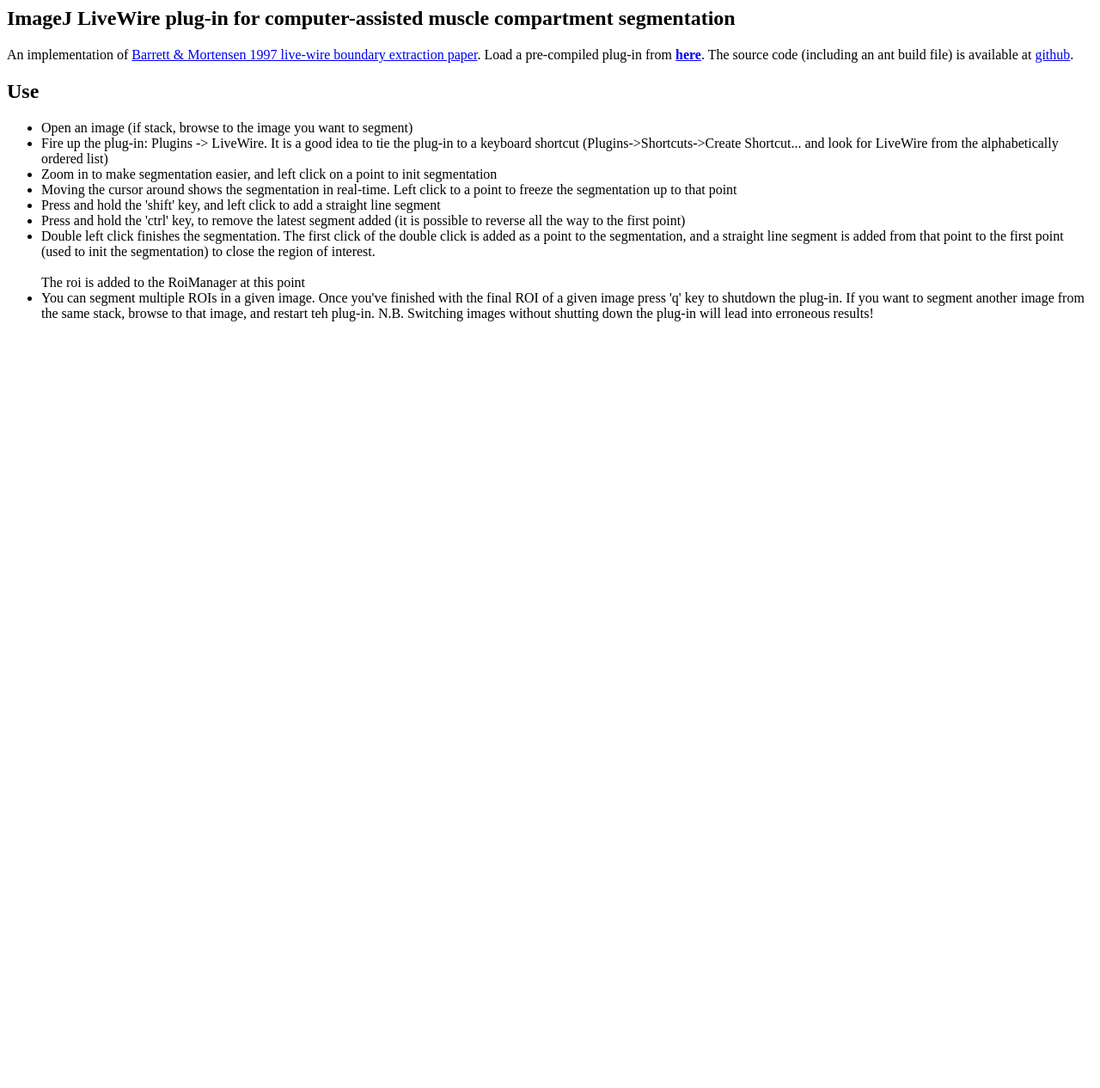
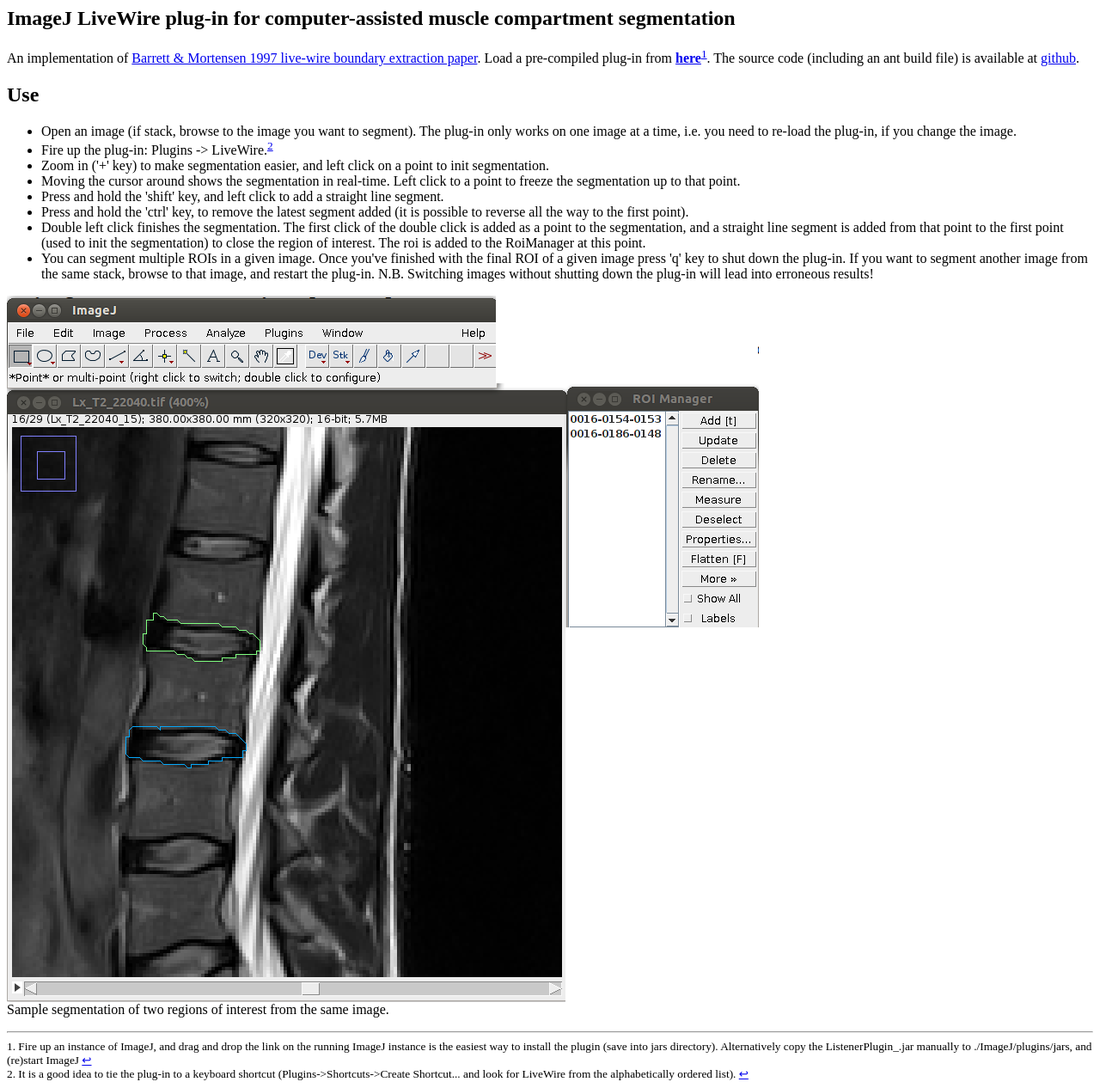
Before and after one commit to yasminromi/imageJLiveWirePlugin, a plain HTML site: page index.html in a window 1280 px wide. Shown: the whole page at 86% size. Before the commit the page ends 800 px from the top, so only its background shows below. Drawn offline with Linux system fonts and the light colour scheme.

Commit message:
Added sample image

```diff
--- a/index.html
+++ b/index.html
@@ -1,23 +1,38 @@
 <html>
+	<meta http-equiv="Content-Type" content="text/html;charset=UTF-8"/>
 	<body>
 		<H2>ImageJ LiveWire plug-in for computer-assisted muscle compartment segmentation</H2>
 		<p>
-			An implementation of <a href="http://www.medicalimageanalysisjournal.com/article/S1361-8415%2897%2985005-0/abstract">Barrett & Mortensen 1997 live-wire boundary extraction paper</a>. Load a pre-compiled plug-in from <B><a href="plugin/ListenerPlugin_.jar">here</a></B>. The source code (including an ant build file) is available at <a href="https://github.com/tjrantal/imageJLiveWirePlugin">github</a>.
+			An implementation of <a href="http://www.medicalimageanalysisjournal.com/article/S1361-8415%2897%2985005-0/abstract">Barrett & Mortensen 1997 live-wire boundary extraction paper</a>. Load a pre-compiled plug-in from <B><a href="plugin/ListenerPlugin_.jar">here</a></B><sup><a href="#fn1" id="ref1">1</a></sup>. The source code (including an ant build file) is available at <a href="https://github.com/tjrantal/imageJLiveWirePlugin">github</a>.
 		</p>
 
 		<H2>Use</H2>
 		<p>
 			<ul>
-				<li>Open an image (if stack, browse to the image you want to segment)</li>
-				<li>Fire up the plug-in: Plugins -> LiveWire. It is a good idea to tie the plug-in to a keyboard shortcut (Plugins->Shortcuts->Create Shortcut... and look for LiveWire from the alphabetically ordered list)</li>
-				<li>Zoom in to make segmentation easier, and left click on a point to init segmentation</li>
-				<li>Moving the cursor around shows the segmentation in real-time. Left click to a point to freeze the segmentation up to that point</li>
-				<li>Press and hold the 'shift' key, and left click to add a straight line segment</li>
-				<li>Press and hold the 'ctrl' key, to remove the latest segment added (it is possible to reverse all the way to the first point)</li>
-				<li>Double left click finishes the segmentation. The first click of the double click is added as a point to the segmentation, and a straight line segment is added from that point to the first point (used to init the segmentation) to close the region of interest.<br><br>The roi is added to the RoiManager at this point</li>
-				<li>You can segment multiple ROIs in a given image. Once you've finished with the final ROI of a given image press 'q' key to shutdown the plug-in. If you want to segment another image from the same stack, browse to that image, and restart teh plug-in. N.B. Switching images without shutting down the plug-in will lead into erroneous results!</li>
+				<li>Open an image (if stack, browse to the image you want to segment). The plug-in only works on one image at a time, i.e. you need to re-load the plug-in, if you change the image.</li>
+				<li>Fire up the plug-in: Plugins -> LiveWire.<sup><a href="#fn2" id="ref2">2</a></sup></li>
+				<li>Zoom in ('+' key) to make segmentation easier, and left click on a point to init segmentation.</li>
+				<li>Moving the cursor around shows the segmentation in real-time. Left click to a point to freeze the segmentation up to that point.</li>
+				<li>Press and hold the 'shift' key, and left click to add a straight line segment.</li>
+				<li>Press and hold the 'ctrl' key, to remove the latest segment added (it is possible to reverse all the way to the first point).</li>
+				<li>Double left click finishes the segmentation. The first click of the double click is added as a point to the segmentation, and a straight line segment is added from that point to the first point (used to init the segmentation) to close the region of interest. The roi is added to the RoiManager at this point.</li>
+				<li>You can segment multiple ROIs in a given image. Once you've finished with the final ROI of a given image press 'q' key to shut down the plug-in. If you want to segment another image from the same stack, browse to that image, and restart the plug-in. N.B. Switching images without shutting down the plug-in will lead into erroneous results!</li>
 
 			</ul>
 		</p>
+		<p>
+			<img src="img/sample.png" alt="sample image"/><br>
+			Sample segmentation of two regions of interest from the same image.
+		</p>
+		<hr></hr>
+		<sup id="fn1">
+			1. Fire up an instance of ImageJ, and drag and drop the link on the running ImageJ instance is the easiest way to install the plugin (save into jars directory). Alternatively copy the ListenerPlugin_.jar manually to ./ImageJ/plugins/jars, and (re)start ImageJ
+			<a href="#ref1" title="Jump back to footnote 1 in the text.">↩</a>
+		 </sup><br>
+		 <sup id="fn2">
+			2. It is a good idea to tie the plug-in to a keyboard shortcut (Plugins->Shortcuts->Create Shortcut... and look for LiveWire from the alphabetically ordered list).
+			<a href="#ref2" title="Jump back to footnote 2 in the text.">↩</a>
+		</sup><br>
+
 	</body>
 </html>
```
Also changed, not shown: img/sample.png (added).
